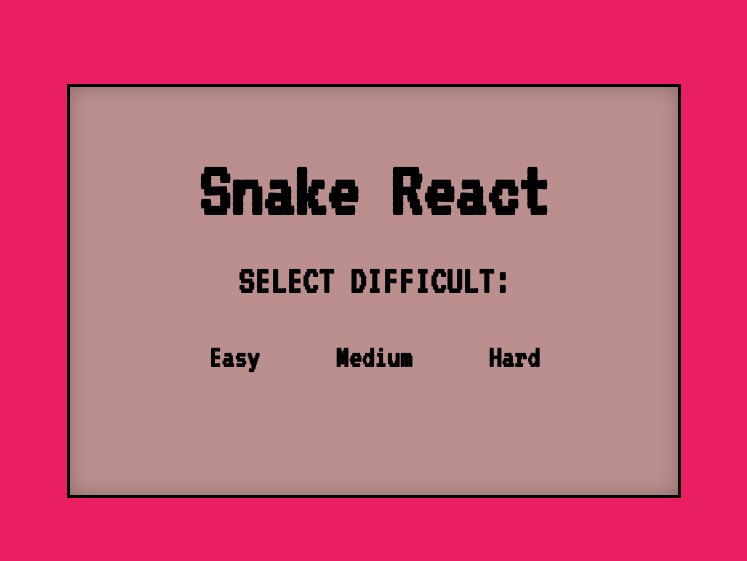
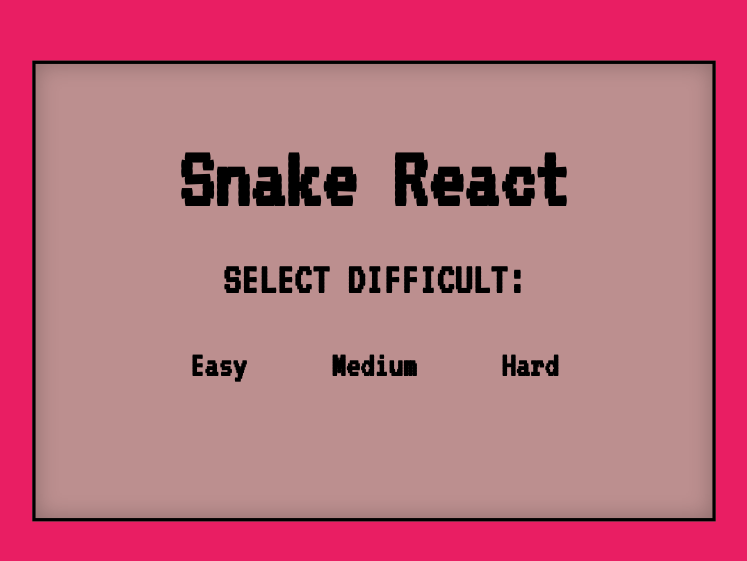
Before and after one commit to Fedex159/snake-react, a React (Create React App) app: page / in a window 1280 px wide. Shown: the part 109-670 px from the top of the page, without its empty margins (266-1013 px from the left). Built offline with nearby package versions, Linux system fonts and the light colour scheme.

Commit message:
load scale component

```diff
--- a/src/components/Home/Home.jsx
+++ b/src/components/Home/Home.jsx
@@ -1,6 +1,7 @@
 import React, { useState } from "react";
 import Game from "../Game/Game";
 import Points from "./Points/Points";
+import Scale from "./Scale/Scale";
 import s from "./Home.module.css";
 
 function Home() {
@@ -10,12 +11,14 @@ function Home() {
 
   return (
     <div className={s.container}>
+      <Scale>
         <Game
           setPoints={setPoints}
           setMaxPoints={setMaxPoints}
           setShowPoints={setShowPoints}
         />
         {showPoints ? <Points points={points} maxPoints={maxPoints} /> : null}
+      </Scale>
     </div>
   );
 }
```
Lines whose indentation alone changed are shown as unchanged.
